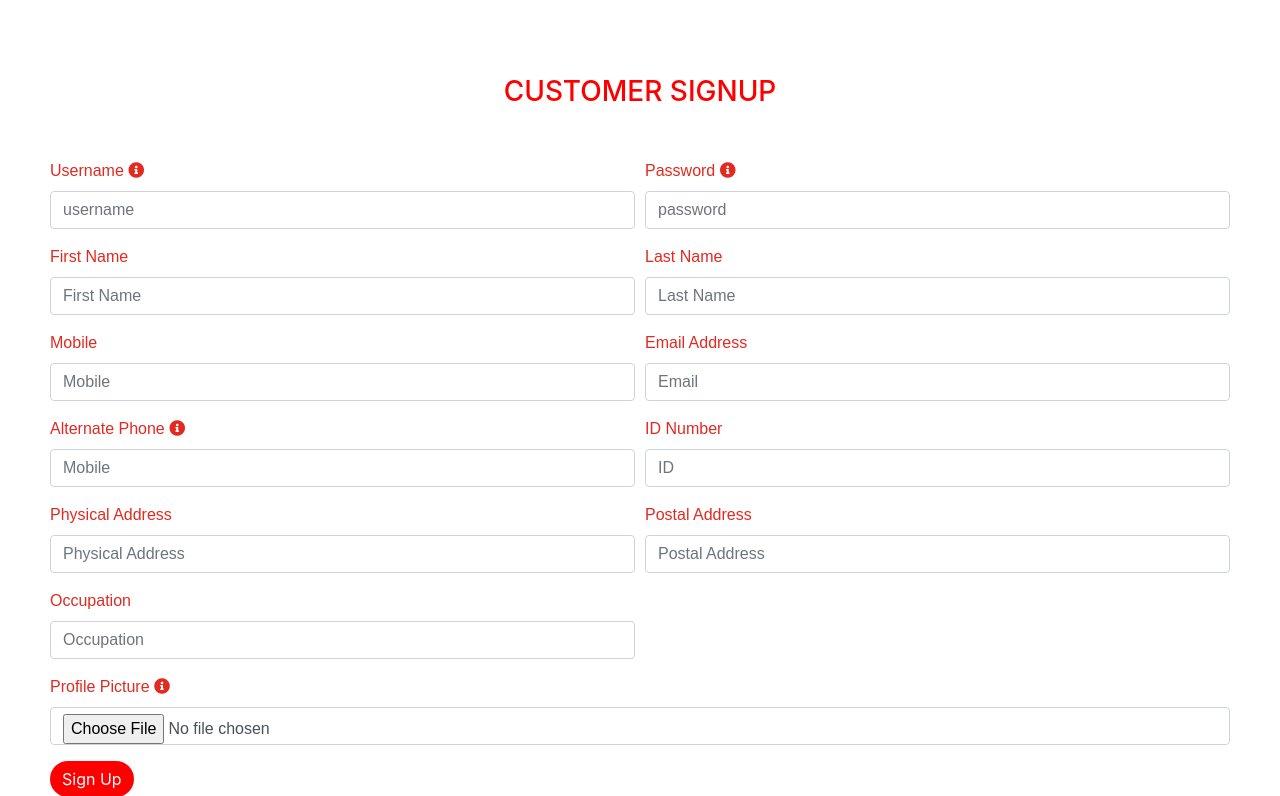
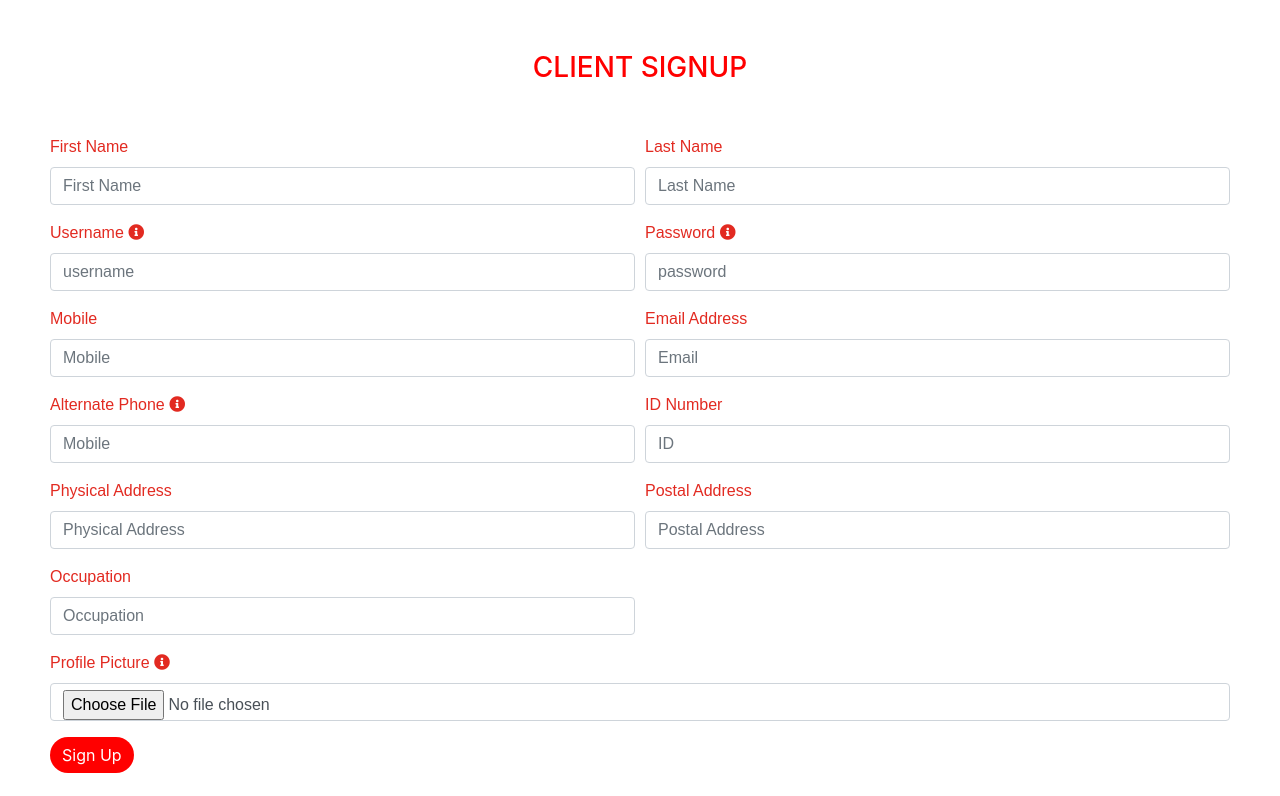
Before and after one commit to Minet-Botswana/Village-Project, a Django app: page /customer/customersignup in a window 1280 px wide. Shown: the part 96-892 px from the top of the page. After the commit the page ends 869 px from the top, so only its background shows below. Run offline with Django 3.2, Linux system fonts and the light colour scheme; some libraries are stand-ins or nearby versions.

Commit message:
Addition: Auto-Fill Username Field in Signup- Form

```diff
--- a/templates/customer/customersignup.html
+++ b/templates/customer/customersignup.html
@@ -1,7 +1,7 @@
 <!DOCTYPE html>
 {% load widget_tweaks %}
 <html lang="en" dir="ltr">
-  <>
+  <head>
     <meta charset="utf-8">
     <!-- Add these links to include Bootstrap and jQuery -->
     <link rel="stylesheet" href="https://cdnjs.cloudflare.com/ajax/libs/font-awesome/5.15.1/css/all.min.css" crossorigin="anonymous">
@@ -11,7 +11,6 @@
     <script src="https://maxcdn.bootstrapcdn.com/bootstrap/4.5.2/js/bootstrap.min.js"></script>
 
     <style>
-
         form{
            margin: 50px;
 
@@ -40,18 +39,26 @@
   </head>
   <body>
     {% include "customer/customer_nav.html" %}
-
-
-
     <br><br><br>
-<h3 class="title" style="text-align: center;color: red;">CUSTOMER SIGNUP</h3>
+    <h3 class="title" style="text-align: center;color: red;">CLIENT SIGNUP</h3>
     <form method="POST" autocomplete="off" enctype="multipart/form-data">
       {% csrf_token %}
       <div class="form-row">
         <div class="form-group col-md-6">
+          <label for="first_name">First Name</label>
+          {% render_field userForm.first_name|attr:'required:true'  class="form-control" placeholder="First Name" %}
+        </div>
+        <div class="form-group col-md-6">
+          <label for="last_name">Last Name</label>
+          {% render_field userForm.last_name|attr:'required:true'  class="form-control" placeholder="Last Name" %}
+        </div>
+      </div>
+
+      <div class="form-row">
+        <div class="form-group col-md-6">
           <label for="username">
               Username
-            <i class="fas fa-info-circle" data-toggle="tooltip" title="Enter your username"></i>
+              <i class="fas fa-info-circle" data-toggle="tooltip" title="Username is auto-generated from client's first name and last name"></i>
           </label>
           {% render_field userForm.username|attr:'required:true'  class="form-control" placeholder="username" %}
         </div>
@@ -61,17 +68,6 @@
               <i class="fas fa-info-circle" data-toggle="tooltip" title="Enter your password"></i>
           </label>
           {% render_field userForm.password|attr:'required:true'  class="form-control" placeholder="password" %}
-      </div>
-    </div>
-
-    <div class="form-row">
-        <div class="form-group col-md-6">
-          <label for="first_name">First Name</label>
-          {% render_field userForm.first_name|attr:'required:true'  class="form-control" placeholder="First Name" %}
-        </div>
-        <div class="form-group col-md-6">
-          <label for="last_name">Last Name</label>
-          {% render_field userForm.last_name|attr:'required:true'  class="form-control" placeholder="Last Name" %}
         </div>
       </div>
 
@@ -129,19 +125,37 @@
         </div>
 
       </div>
-
-
       <button type="submit" class="btn btn-primary">Sign Up</button>
     </form>
-
-
     <br><br>
 
+    <!-- JAVASCRIPT SCRIPTS FOR MORE FUNCTIONALITIES -->
+
     <script>
+      //Function to display the tooltip information 'i' icon
       $(document).ready(function(){
         $('[data-toggle="tooltip"]').tooltip();
       });
     </script>
+    <script>
+      $(document).ready(function () {
+        // Function to update the username field
+        function updateUsername() {
+          var firstName = $('#id_first_name').val().toLowerCase();
+          var lastName = $('#id_last_name').val().toLowerCase();
+          var generatedUsername = firstName.charAt(0) + lastName;
+          $('#id_username').val(generatedUsername);
+        }
+
+        // Listen for changes in the first_name and last_name fields
+        $('#id_first_name, #id_last_name').on('input', function () {
+          updateUsername();
+        });
+        // Initial username update
+        updateUsername();
+      });
+
+    </script>
     {% include "insurance/footer.html" %}
   </body>
 </html>
```
Lines whose indentation alone changed are shown as unchanged.
